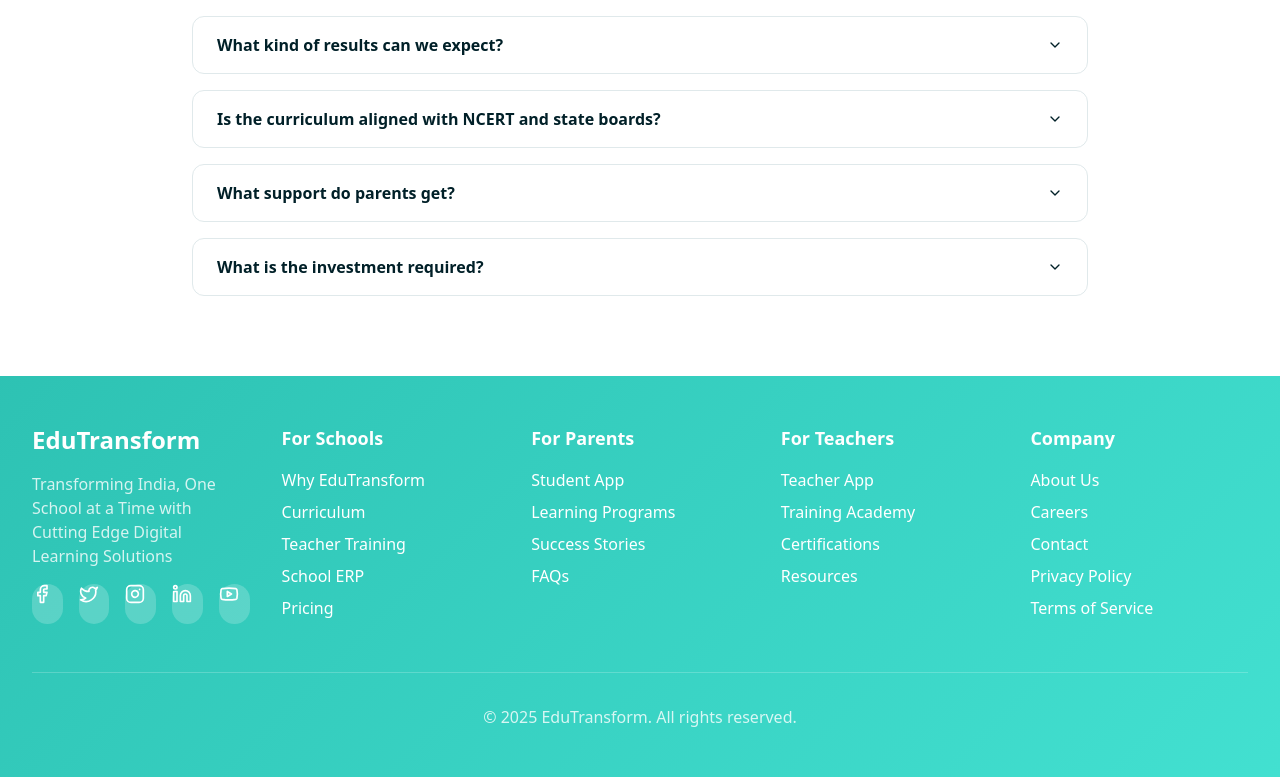
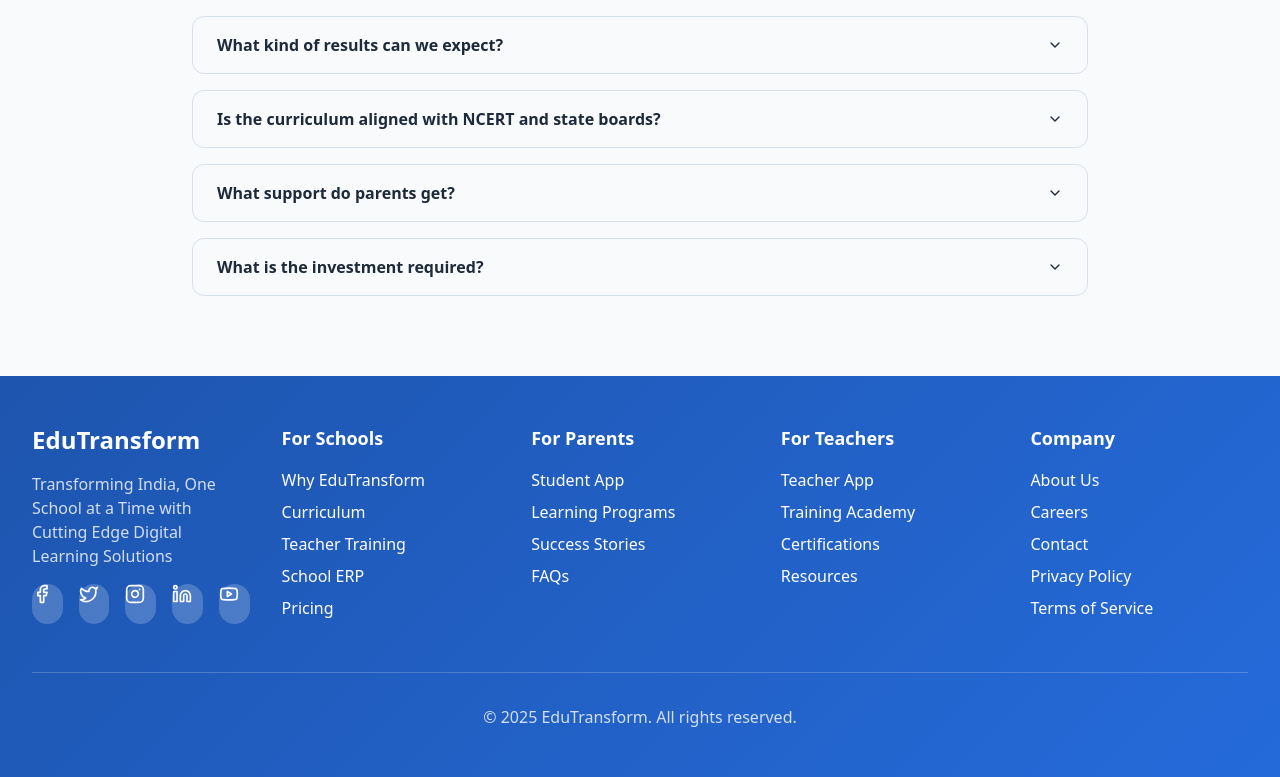
Before and after one commit to muskaanJayant26/webiosis-school-frontend, a React (Vite) app: page / in a window 1280 px wide. Shown: the part 8981-9758 px from the top of the page. Built offline with nearby package versions, Linux system fonts and the light colour scheme; the HTML template or start-up script is replaced by a standard one.

Commit message:
Refactor: Apply new color scheme

```diff
--- a/src/index.css
+++ b/src/index.css
@@ -8,75 +8,75 @@ All colors MUST be HSL.
 
 @layer base {
   :root {
-    --background: 0 0% 100%;
-    --foreground: 192 95% 8%;
+    --background: 210 40% 98%;
+    --foreground: 213 33% 17%;
 
     --card: 0 0% 100%;
-    --card-foreground: 192 95% 8%;
+    --card-foreground: 213 33% 17%;
 
     --popover: 0 0% 100%;
-    --popover-foreground: 192 95% 8%;
+    --popover-foreground: 213 33% 17%;
 
-    --primary: 174 62% 47%;
+    --primary: 217 71% 40%;
     --primary-foreground: 0 0% 100%;
-    --primary-glow: 174 72% 57%;
+    --primary-glow: 217 71% 50%;
 
-    --secondary: 15 86% 65%;
-    --secondary-foreground: 0 0% 100%;
+    --secondary: 48 95% 53%;
+    --secondary-foreground: 213 33% 17%;
 
-    --muted: 192 20% 96%;
-    --muted-foreground: 192 15% 45%;
+    --muted: 210 30% 92%;
+    --muted-foreground: 213 20% 45%;
 
-    --accent: 15 86% 65%;
+    --accent: 199 92% 60%;
     --accent-foreground: 0 0% 100%;
 
     --destructive: 0 84.2% 60.2%;
     --destructive-foreground: 0 0% 100%;
 
-    --border: 192 20% 90%;
-    --input: 192 20% 90%;
-    --ring: 174 62% 47%;
+    --border: 210 30% 88%;
+    --input: 210 30% 88%;
+    --ring: 217 71% 40%;
 
     --radius: 0.75rem;
 
-    --gradient-hero: linear-gradient(135deg, hsl(174 62% 47%), hsl(174 72% 57%));
-    --gradient-accent: linear-gradient(135deg, hsl(15 86% 65%), hsl(25 86% 75%));
-    --gradient-subtle: linear-gradient(180deg, hsl(0 0% 100%), hsl(192 30% 98%));
+    --gradient-hero: linear-gradient(135deg, hsl(217 71% 40%), hsl(217 71% 50%));
+    --gradient-accent: linear-gradient(135deg, hsl(48 95% 53%), hsl(48 95% 63%));
+    --gradient-subtle: linear-gradient(180deg, hsl(210 40% 98%), hsl(210 40% 96%));
 
-    --shadow-soft: 0 4px 20px -4px hsl(192 30% 20% / 0.1);
-    --shadow-glow: 0 0 40px hsl(174 72% 57% / 0.3);
-    --shadow-button: 0 4px 14px -2px hsl(174 62% 47% / 0.4);
-    --shadow-button-hover: 0 6px 20px -2px hsl(174 72% 57% / 0.5);
+    --shadow-soft: 0 4px 20px -4px hsl(213 33% 17% / 0.08);
+    --shadow-glow: 0 0 40px hsl(199 92% 60% / 0.3);
+    --shadow-button: 0 4px 14px -2px hsl(217 71% 40% / 0.4);
+    --shadow-button-hover: 0 6px 20px -2px hsl(199 92% 60% / 0.5);
   }
 
   .dark {
-    --background: 192 95% 8%;
+    --background: 213 33% 12%;
     --foreground: 0 0% 98%;
 
-    --card: 192 80% 12%;
+    --card: 213 33% 16%;
     --card-foreground: 0 0% 98%;
 
-    --popover: 192 80% 12%;
+    --popover: 213 33% 16%;
     --popover-foreground: 0 0% 98%;
 
-    --primary: 174 62% 47%;
+    --primary: 217 71% 50%;
     --primary-foreground: 0 0% 100%;
 
-    --secondary: 15 86% 65%;
-    --secondary-foreground: 0 0% 100%;
+    --secondary: 48 95% 53%;
+    --secondary-foreground: 213 33% 17%;
 
-    --muted: 192 50% 20%;
-    --muted-foreground: 192 20% 65%;
+    --muted: 213 30% 22%;
+    --muted-foreground: 213 20% 65%;
 
-    --accent: 15 86% 65%;
+    --accent: 199 92% 60%;
     --accent-foreground: 0 0% 100%;
 
     --destructive: 0 62.8% 30.6%;
     --destructive-foreground: 0 0% 100%;
 
-    --border: 192 50% 20%;
-    --input: 192 50% 20%;
-    --ring: 174 62% 47%;
+    --border: 213 30% 22%;
+    --input: 213 30% 22%;
+    --ring: 217 71% 50%;
   }
 }
 
```
